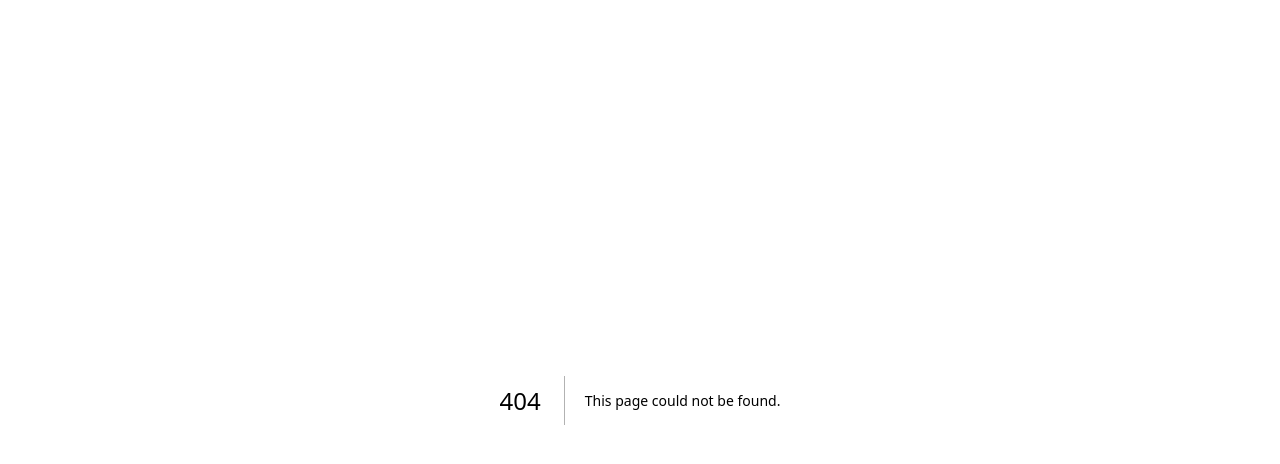
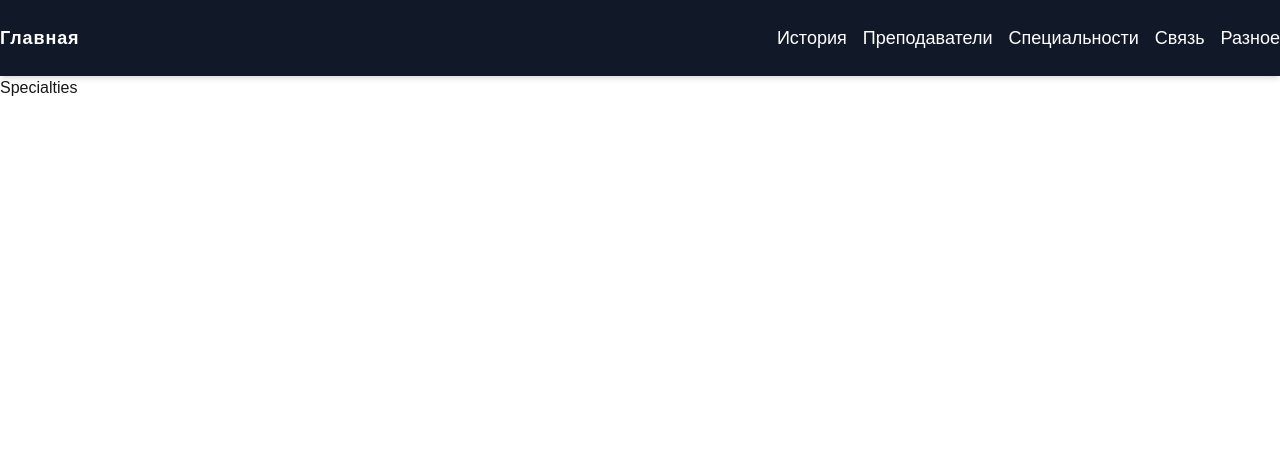
Before and after one commit to YgorBaddz/eptk-museum, a Next.js app: page /specialties in a window 1280 px wide. Before the commit this address had no page. Shown: the top 464 px of the page. Built offline with nearby package versions, Linux system fonts and the light colour scheme.

Commit message:
added navbar and their pages

```diff
--- /dev/null
+++ b/src/app/contact/page.jsx
@@ -0,0 +1,5 @@
+const Contact = () => {
+  return <div>Contact</div>;
+};
+
+export default Contact;
--- /dev/null
+++ b/src/app/history/page.jsx
@@ -0,0 +1,5 @@
+const History = () => {
+  return <div>History</div>;
+};
+
+export default History;
--- a/src/app/layout.js
+++ b/src/app/layout.js
@@ -2,6 +2,7 @@ import { Geist, Geist_Mono } from "next/font/google";
 import "./globals.css";
 import { QueryClientProvider } from "@tanstack/react-query";
 import queryClient from "./QueryClient";
+import Navbar from "@/components/layout/navbar/Navbar";
 
 const geistSans = Geist({
   variable: "--font-geist-sans",
@@ -14,7 +15,7 @@ const geistMono = Geist_Mono({
 });
 
 export const metadata = {
-  title: "Create Next App",
+  title: "Музей Элистинского Политехнического Колледжа",
   description: "Generated by create next app",
 };
 
@@ -25,6 +26,8 @@ export default function RootLayout({ children }) {
         className={`${geistSans.variable} ${geistMono.variable} antialiased`}
       >
         <QueryClientProvider client={queryClient}>
+          <Navbar />
+
           {children}
         </QueryClientProvider>
       </body>
--- /dev/null
+++ b/src/app/misc/page.jsx
@@ -0,0 +1,5 @@
+const Misc = () => {
+  return <div>Misc</div>;
+};
+
+export default Misc;
--- a/src/app/page.js
+++ b/src/app/page.js
@@ -4,7 +4,7 @@ export default function Home() {
   return (
     <div>
       <h1>My App</h1>
-      <UserList /> {/* Render the Client Component here */}
+      <UserList />
     </div>
   );
 }
--- /dev/null
+++ b/src/app/specialties/page.jsx
@@ -0,0 +1,5 @@
+const Specialties = () => {
+  return <div>Specialties</div>;
+};
+
+export default Specialties;
--- /dev/null
+++ b/src/app/teachers/page.jsx
@@ -0,0 +1,5 @@
+const Teachers = () => {
+  return <div>Teachers</div>;
+};
+
+export default Teachers;
--- a/src/components/UserList.js
+++ b/src/components/UserList.js
@@ -1,4 +1,4 @@
-"use client"; // Important: This makes it a Client Component
+"use client";
 
 import { getUsers } from "@/utils/getUsers";
 import { useQuery } from "@tanstack/react-query";
--- /dev/null
+++ b/src/components/layout/navbar/MenuItem.jsx
@@ -0,0 +1,13 @@
+import Link from "next/link";
+
+const MenuItem = ({ href, label }) => (
+  <li>
+    <Link href={href}>
+      <p className="text-lg hover:text-blue-500 py-2 block transition duration-200 ease-in-out">
+        {label}
+      </p>
+    </Link>
+  </li>
+);
+
+export default MenuItem;
--- /dev/null
+++ b/src/components/layout/navbar/Navbar.jsx
@@ -0,0 +1,110 @@
+"use client";
+import Link from "next/link";
+import { useState, useEffect } from "react";
+import MenuItem from "./MenuItem";
+
+const menuItems = [
+  { href: "/history", label: "История" },
+  { href: "/teachers", label: "Преподаватели" },
+  { href: "/specialties", label: "Специальности" },
+  { href: "/contact", label: "Связь" },
+  { href: "/misc", label: "Разное" },
+];
+
+const Navbar = () => {
+  const [isOpen, setIsOpen] = useState(false);
+
+  const toggleMenu = () => {
+    setIsOpen(!isOpen);
+  };
+
+  // Закрываем меню при изменении размера экрана на desktop
+  useEffect(() => {
+    const handleResize = () => {
+      if (window.innerWidth >= 768) {
+        setIsOpen(false);
+      }
+    };
+
+    window.addEventListener("resize", handleResize);
+    return () => window.removeEventListener("resize", handleResize);
+  }, []);
+
+  return (
+    <nav className="relative flex justify-between items-center py-4 bg-gray-900 text-white shadow-md">
+      <div className="container mx-auto flex justify-between items-center">
+        <Link href="/">
+          <p className="text-lg font-bold tracking-wider cursor-pointer">
+            Главная
+          </p>
+        </Link>
+
+        {/* Desktop Menu */}
+        <ul className="hidden md:flex items-center space-x-4">
+          {menuItems.map((item) => (
+            <MenuItem key={item.href} href={item.href} label={item.label} />
+          ))}
+        </ul>
+
+        {/* Mobile Menu Button */}
+        <button
+          className="md:hidden flex justify-center items-center w-8 h-8 bg-gray-700 hover:bg-gray-600 rounded-full transition duration-200 ease-in-out"
+          onClick={toggleMenu}
+          aria-label="Toggle menu"
+        >
+          {isOpen ? (
+            <svg
+              xmlns="http://www.w3.org/2000/svg"
+              className="h-6 w-6 text-white"
+              fill="none"
+              viewBox="0 0 24 24"
+              stroke="currentColor"
+              strokeWidth={2}
+            >
+              <path
+                strokeLinecap="round"
+                strokeLinejoin="round"
+                d="M6 18L18 6M6 6l12 12"
+              />
+            </svg>
+          ) : (
+            <svg
+              xmlns="http://www.w3.org/2000/svg"
+              className="h-6 w-6 text-white"
+              fill="none"
+              viewBox="0 0 24 24"
+              stroke="currentColor"
+              strokeWidth={2}
+            >
+              <path
+                strokeLinecap="round"
+                strokeLinejoin="round"
+                d="M4 6h16M4 12h16M4 18h16"
+              />
+            </svg>
+          )}
+        </button>
+
+        {/* Mobile Menu */}
+        <div
+          className={`md:hidden absolute top-full left-0 right-0 bg-gray-900 transition-all duration-300 ease-in-out overflow-hidden ${
+            isOpen ? "max-h-96 opacity-100" : "max-h-0 opacity-0"
+          }`}
+        >
+          <ul className="px-4 py-2">
+            {menuItems.map((item) => (
+              <MenuItem
+                key={item.href}
+                href={item.href}
+                label={item.label}
+                mobile
+              />
+            ))}
+          </ul>
+        </div>
+      </div>
+    </nav>
+  );
+};
+
+export default Navbar;
```
